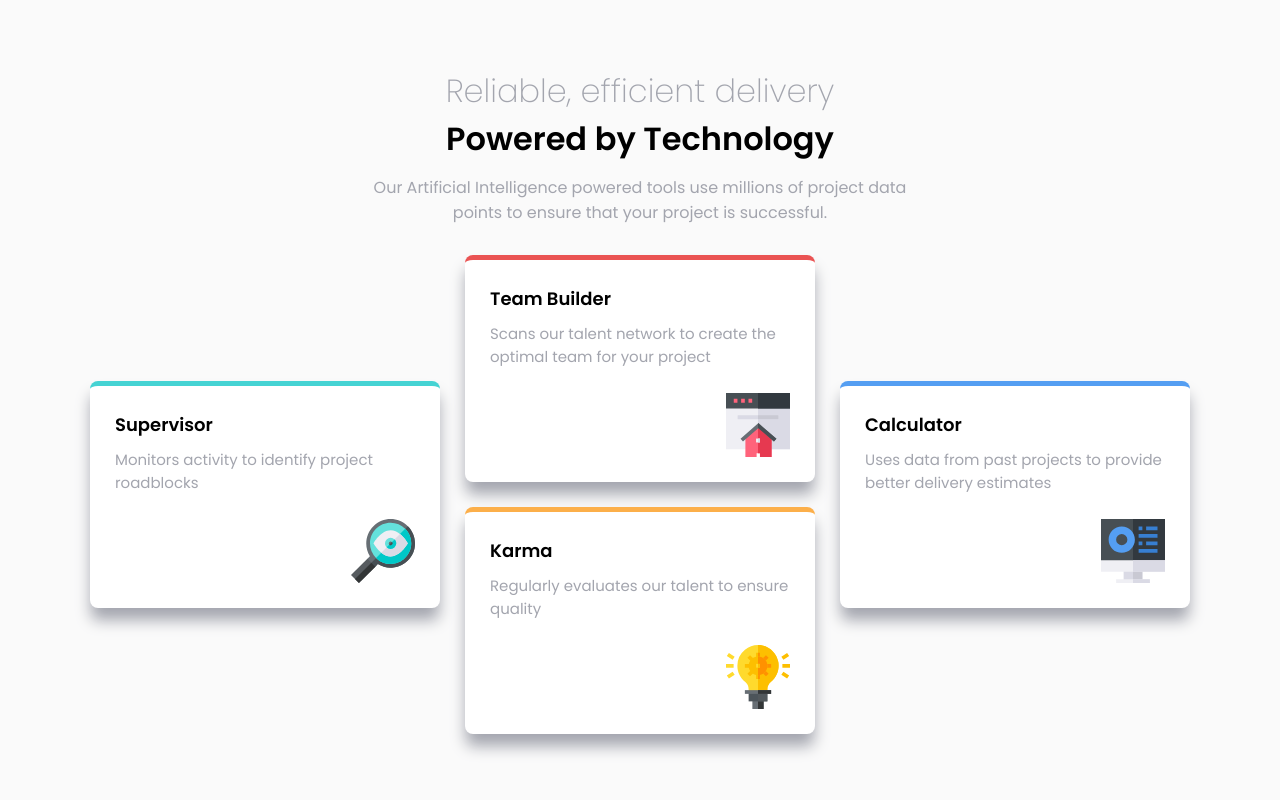
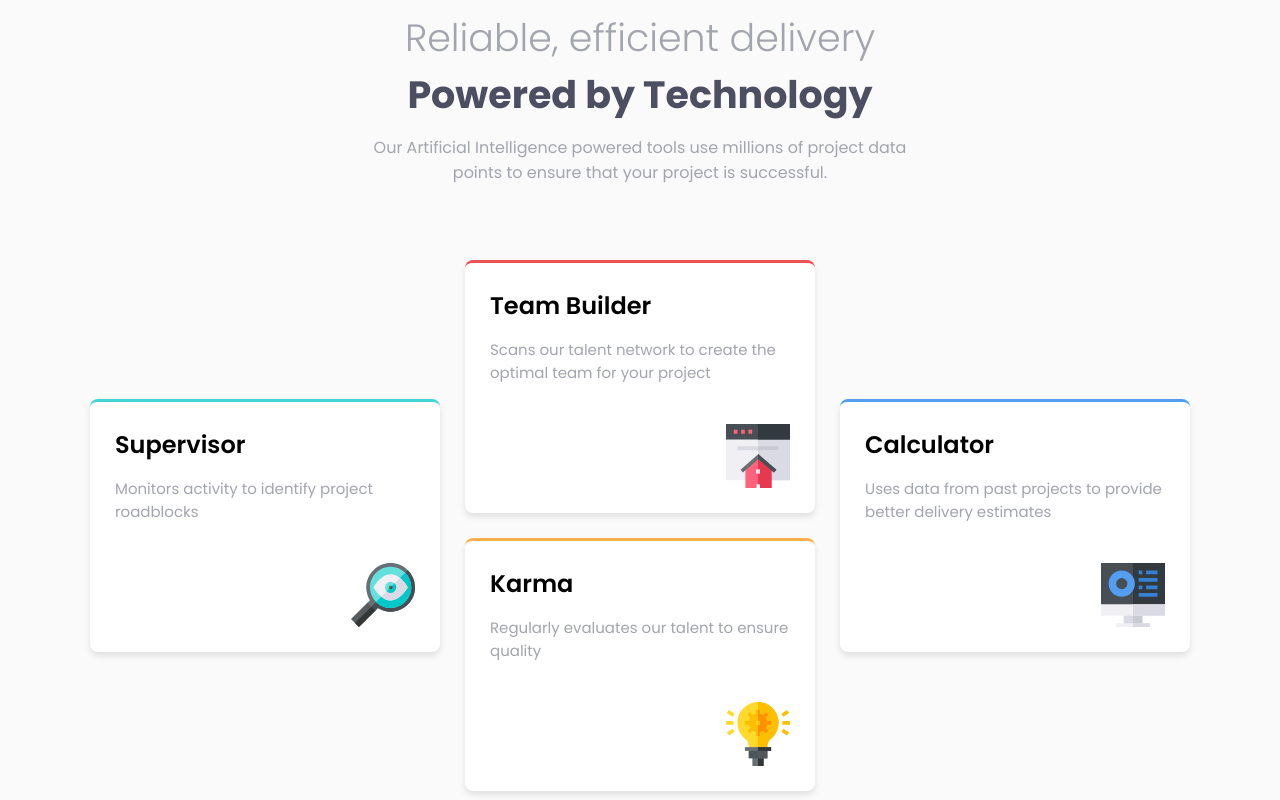
Before and after one commit to Talika-Bajaj/Four-Card-Feature-Section, a plain HTML site: page index.html in a window 1280 px wide. Drawn offline with Linux system fonts and the light colour scheme.

Commit message:
Update files

```diff
--- a/index.html
+++ b/index.html
@@ -1,8 +1,10 @@
 <!DOCTYPE html>
 <html lang="en">
+
 <head>
   <meta charset="UTF-8">
-  <meta name="viewport" content="width=device-width, initial-scale=1.0"> <!-- displays site properly based on user's device -->
+  <meta name="viewport" content="width=device-width, initial-scale=1.0">
+  <!-- displays site properly based on user's device -->
 
   <link rel="icon" type="image/png" sizes="32x32" href="./images/favicon-32x32.png">
   <link rel="stylesheet" href="style.css">
@@ -11,43 +13,48 @@
 
   <!-- Feel free to remove these styles or customise in your own stylesheet 👍 -->
 </head>
+
 <body>
   <main>
-  <div class="head">
-    <h1>Reliable, efficient delivery</h1>
-    <h1>Powered by Technology</h1>
-    <p>Our Artificial Intelligence powered tools use millions of project data points to ensure that your project is successful.</p>
-  </div>
+    <div class="container">
+      <header>
+        <h1 class="heading-1">Reliable, efficient delivery</h1>
+        <h1 class="heading-2">Powered by Technology</h1>
+        <p class="para">Our Artificial Intelligence powered tools use millions of project data points to ensure that
+          your project is successful.</p>
+      </header>
+
       <div class="card">
-          <div class="info">
-
-    <div class="one">
-      <p>Supervisor</p>
+        <div class="supervisor column">
+          <h2>Supervisor</h2>
           <p>Monitors activity to identify project roadblocks</p>
           <img src="images/icon-supervisor.svg" alt="">
         </div>
-    <div class="column">
 
-      <div class="two">
-        <p>Team Builder</p>
+        <div class="feature">
+          <div class="team-builder column">
+            <h2>Team Builder</h2>
             <p>Scans our talent network to create the optimal team for your project</p>
             <img src="images/icon-team-builder.svg" alt="">
           </div>
-      <div class="three">
-        <p>Karma</p>
+
+          <div class="karma column">
+            <h2>Karma</h2>
             <p>Regularly evaluates our talent to ensure quality</p>
             <img src="images/icon-karma.svg" alt="">
           </div>
         </div>
-    <div class="four">
-      <p>Calculator</p>
+
+        <div class="calculator column">
+          <h2>Calculator</h2>
           <p>Uses data from past projects to provide better delivery estimates</p>
           <img src="images/icon-calculator.svg" alt="">
         </div>
-  </div>
+
       </div>
 
-
+    </div>
   </main>
 </body>
+
 </html>
--- a/responsive.css
+++ b/responsive.css
@@ -1,21 +1,23 @@
-@media screen and (max-width: 1100px) {
-    .info {
-        flex-direction: column;
+@media screen and (width > 390px) {
+    .card {
+        width: 350px;
+        margin: auto;
     }
 }
 
-@media screen and (max-width: 650px) {
-    main, .head {
-        width: 80vw;
+@media screen and (width > 650px) {
+    main {
+        margin: 0;
     }
 
-    .info, .coulmn {
-        gap: 35px;
+    .para {
+        width: 546px;
     }
 }
 
-@media screen and (max-width: 390px) {
-    .one, .two,.three, .four {
-        width: 80vw;
+@media screen and (width > 1200px) {
+    .card {
+        width: 1100px;
+        grid-template-columns: repeat(3, 350px);
     }
 }
--- a/style.css
+++ b/style.css
@@ -19,6 +19,7 @@
 
     --Very_Dark_Blue: hsl(234, 12%, 34%);
     --Grayish_Blue: hsl(229, 6%, 66%);
+    --Very_Light_Gray: hsl(0, 0%, 98%);
 }
 
 
@@ -28,90 +29,94 @@ body {
     flex-direction: column;
     justify-content: center;
     align-items: center;
-    background-color: #FAFAFA;
+    background-color: var(--Very_Light_Gray);
 }
 
 main {
-    margin: 30px auto;
+    margin: 50px auto;
 }
 
-.head {
-    width: 546px;
-    margin: auto;
+.container {
+    width: 90vw;
+    display: grid;
+    grid-template-columns: 100%;
+    gap: 75px;
+}
+
+header {
     text-align: center;
 }
 
-.head h1 {
-    font-weight: 600;
+.heading-1 {
+    font-weight: 300;
+    color: var(--Grayish_Blue);
+    font-size: 38px;
 }
 
-.head h1:first-child {
-    font-weight: 200;
-    color: var(--Grayish_Blue);
+.heading-2 {
+    font-weight: 700;
+    color: var(--Very_Dark_Blue);
+    font-size: 38px;
 }
 
-.head p {
+.para {
+    margin: auto;
     margin-top: 12px;
     color: var(--Grayish_Blue);
     font-weight: 400;
 }
 
 .card {
-    /* border: 2px solid red; */
-    margin-top: 30px;
+    display: grid;
+    grid-template-columns: 100%;
+    gap: 25px;
+    align-items: center;
 }
 
-.info {
-    display: flex;
-    justify-content: center;
-    align-items: center;
-    gap: 25px;
-}
-
-.column {
+.feature {
     display: flex;
     flex-direction: column;
     gap: 25px;
 }
 
-.one {
-    border-top: 5px solid var(--Cyan);
+.supervisor {
+    border-top: 3px solid var(--Cyan);
 }
 
-.two {
-    border-top: 5px solid var(--Red);
+.team-builder {
+    border-top: 3px solid var(--Red);
 }
 
-.three {
-    border-top: 5px solid var(--Orange);
+.karma {
+    border-top: 3px solid var(--Orange);
 }
 
-.four {
-    border-top: 5px solid var(--Blue);
+.calculator {
+    border-top: 3px solid var(--Blue);
 }
 
-.one, .two, .three, .four {
+.column {
     border-radius: 8px;
-    width: 350px;
+    /* width: 350px; */
     padding: 25px;
     background-color: #fff;
-    box-shadow: 0px 13px 15px -1px var(--Grayish_Blue);
+    box-shadow: 0px 4px 6px rgba(0, 0, 0, 0.1);
+    display: flex;
+    flex-direction: column;
+    gap: 15px;
 }
 
+.column h2 {
+    font-weight: 600;
 
-.one img, .two img, .three img, .four img {
-    float: right;
 }
 
-.one p, .two p, .three p, .four p {
+.column img {
+    align-self: end;
+}
+
+.column p {
     font-size: 15px;
     color: var(--Grayish_Blue);
     margin-bottom: 25px;
-    /* font-weight: 600; */
 }
-.one p:first-child, .two p:first-child, .three p:first-child, .four p:first-child {
-    font-size: 18px;
-    color: black;
-    margin-bottom: 10px;
-    font-weight: 600;
-}
```
Lines whose indentation alone changed are shown as unchanged.
